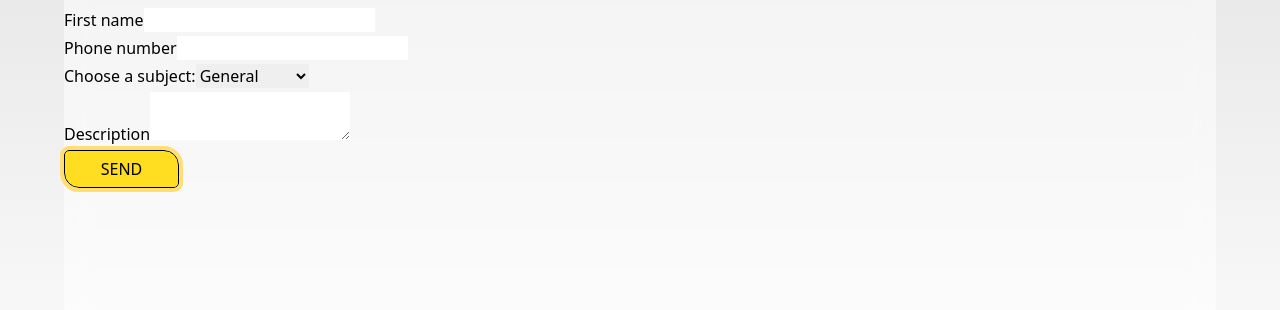
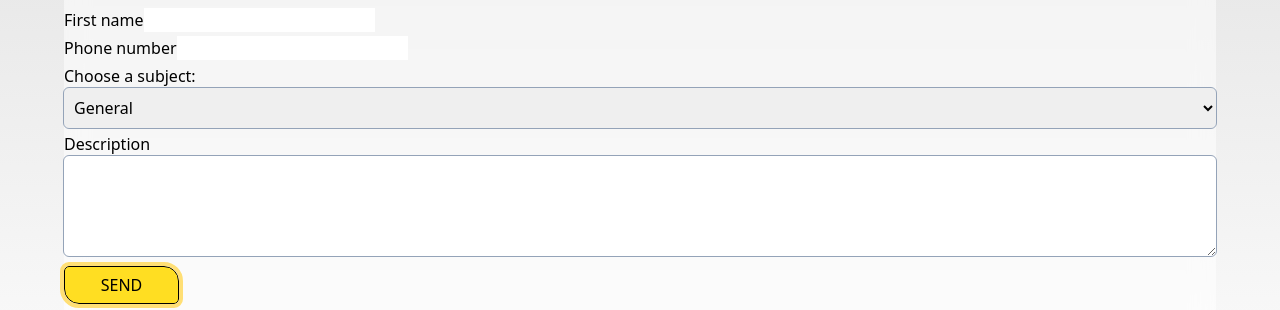
Before and after one commit to LAakerberg/noroff-jsf-resit, a React (Vite) app: page /contact in a window 1280 px wide. Shown: the part 324-634 px from the top of the page. Built offline with nearby package versions, Linux system fonts and the light colour scheme.

Commit message:
Added style for Message, navigation, form and component

```diff
--- a/src/assets/css/Components/Form.css
+++ b/src/assets/css/Components/Form.css
@@ -1,14 +1,21 @@
-.touched {
-  border-color: green;
+/* Additional styling for blue outline on untouched fields */
+
+.contact input,
+select,
+textarea {
+  width: 100%;
+  height: 40px;
+  outline: 1px solid #94a3b8;
+  border-radius: 5px;
+  padding: 6px;
 }
 
-.error.touched {
-  border-color: red;
+.contact input:focus,
+select:focus,
+textarea:focus {
+  outline: 3px solid #94a3b8;
 }
 
-/* Additional styling for blue outline on untouched fields */
-input:not(.touched),
-select:not(.touched),
-textarea:not(.touched) {
-  border-color: blue;
+textarea {
+  height: 100px;
 }
--- /dev/null
+++ b/src/assets/css/Components/Messages.css
@@ -0,0 +1,28 @@
+.message {
+  display: flex;
+  width: 100%;
+  max-width: 600px;
+  border-radius: 5px;
+  margin: auto;
+  margin-top: 1.25rem;
+}
+
+.message.success {
+  background-color: rgb(83, 230, 137);
+  border: 1px solid rgb(22 101 52);
+}
+
+.message.booked {
+  background-color: rgb(83, 230, 137);
+  border: 1px solid rgb(22 101 52);
+}
+
+.message.loading {
+  background-color: rgb(249, 235, 134);
+  border: 1px solid rgb(126, 75, 0);
+}
+
+.message.error {
+  background-color: rgb(252, 165, 165);
+  border: 1px solid rgb(153 27 27);
+}
--- a/src/assets/css/Components/Navigation.css
+++ b/src/assets/css/Components/Navigation.css
@@ -5,3 +5,19 @@ nav {
 nav li {
   padding: 0 10px;
 }
+
+.links {
+  text-transform: uppercase;
+  font-family: 'Roboto', sans-serif;
+  font-weight: 700;
+  padding: 6px;
+  width: 90px;
+  border: 0px;
+  transition: 0.6s;
+  &:hover {
+    transition: 0.6s;
+    background-color: #c0c0c044;
+    outline: 1px solid #ffffffa1;
+    border-radius: 5px;
+  }
+}
--- a/src/assets/css/Components/components.css
+++ b/src/assets/css/Components/components.css
@@ -4,3 +4,4 @@
 @import '/src/assets/css/Components/Spinner.css';
 @import '/src/assets/css/Components/Buttons.css';
 @import '/src/assets/css/Components/Form.css';
+@import '/src/assets/css/Components/Messages.css';
```
